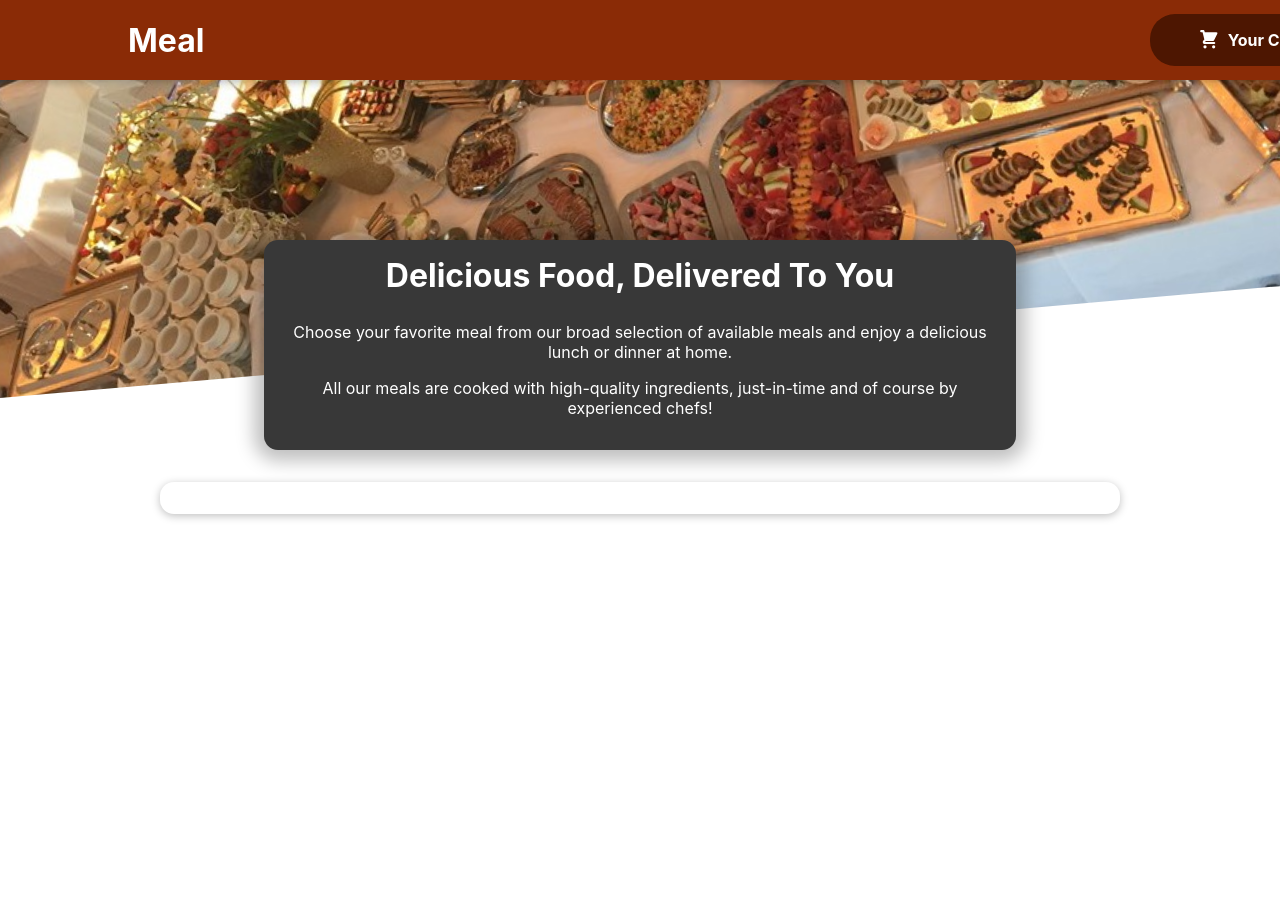
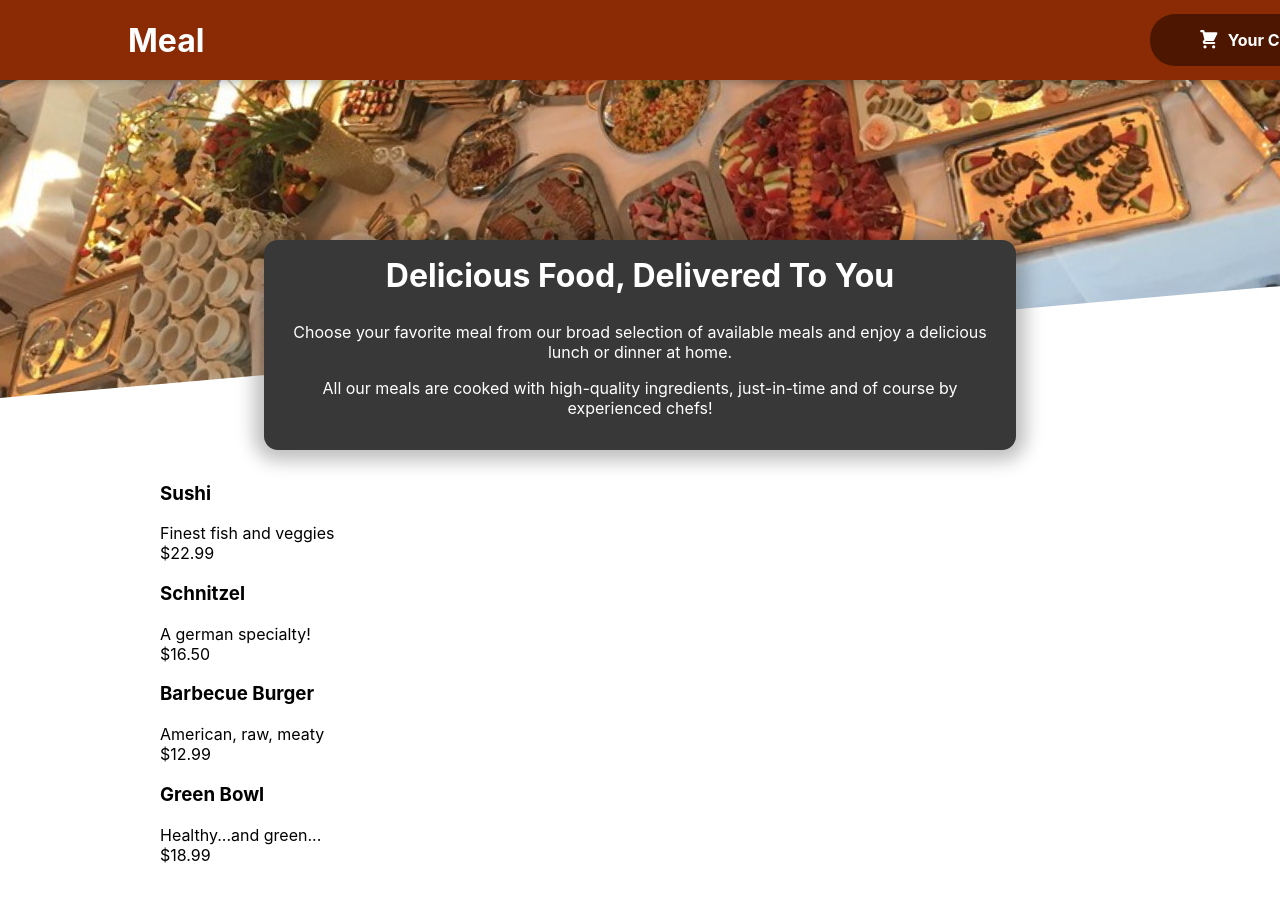
Before and after one commit to Gmdin/ResturantApp, a React (Create React App) app: page / in a window 1280 px wide. Before the commit the page ends 800 px from the top, so only its background shows below. Built offline with nearby package versions, Linux system fonts and the light colour scheme.

Commit message:
add individual mealItem and display them

```diff
--- a/src/components/Meals/AvailableMeals.js
+++ b/src/components/Meals/AvailableMeals.js
@@ -1,5 +1,6 @@
-import Card from '../UI/Card';
+// import Card from '../UI/Card';
 import classes from './AvailableMeals.module.css';
+import MealItem from './MealItem/MealItem';
 const DUMMY_MEALS = [
     {
       id: 'm1',
@@ -28,14 +29,14 @@ const DUMMY_MEALS = [
   ];
 
   const AvailableMeals=()=>{
-    const mealList=DUMMY_MEALS.map(meal=><li>{meal.name}</li>);
+    const mealList=DUMMY_MEALS.map((meal)=><MealItem key={meal.id} name={meal.name} price={meal.price} description={meal.description}/>);
     return(
         <section className={classes.meals}>
-            <Card>
+
                 <ul>
                     {mealList}
                 </ul>
-            </Card>
+
         </section>
     )
   };
--- /dev/null
+++ b/src/components/Meals/MealItem/MealItem.js
@@ -0,0 +1,18 @@
+
+const MealItem=(props)=>{
+        const price=`$${props.price.toFixed(2)}`;
+        console.log("my meal item",`${props.name} ${price}`);
+    return(
+        <li>
+            <div>
+                <h3> {props.name} </h3>
+                <div>{props.description}</div>
+                <div>{price}</div>
+            </div>
+            <div>
+
+            </div>
+        </li>
+    );
+}
+export default MealItem;
--- /dev/null
+++ b/src/components/Meals/MealItem/MealItem.module.css
@@ -0,0 +1,22 @@
+.meal {
+    display: flex;
+    justify-content: space-between;
+    margin: 1rem;
+    padding-bottom: 1rem;
+    border-bottom: 1px solid #ccc;
+  }
+
+  .meal h3 {
+    margin: 0 0 0.25rem 0;
+  }
+
+  .description {
+    font-style: italic;
+  }
+
+  .price {
+    margin-top: 0.25rem;
+    font-weight: bold;
+    color: #ad5502;
+    font-size: 1.25rem;
+  }
```
